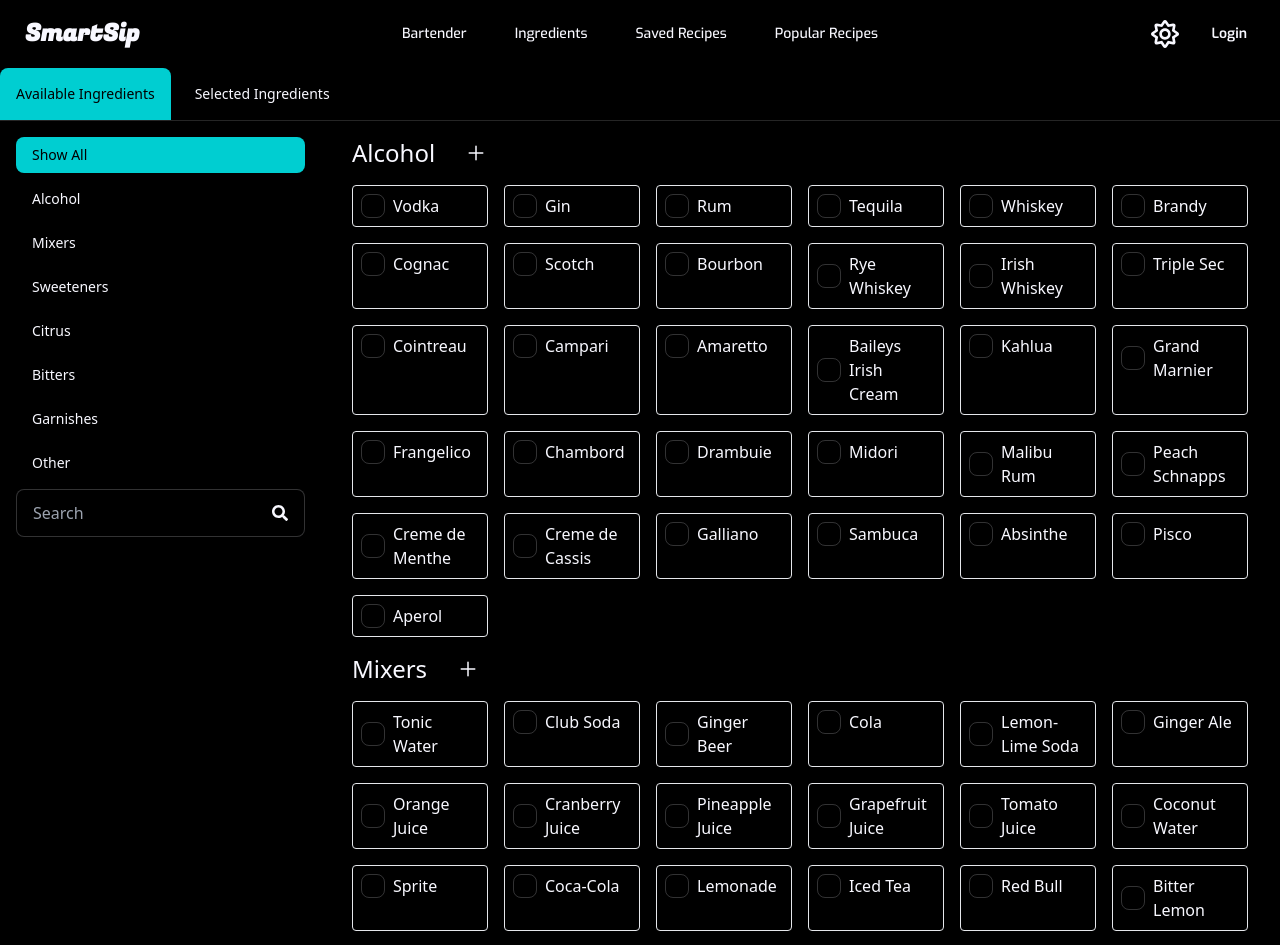
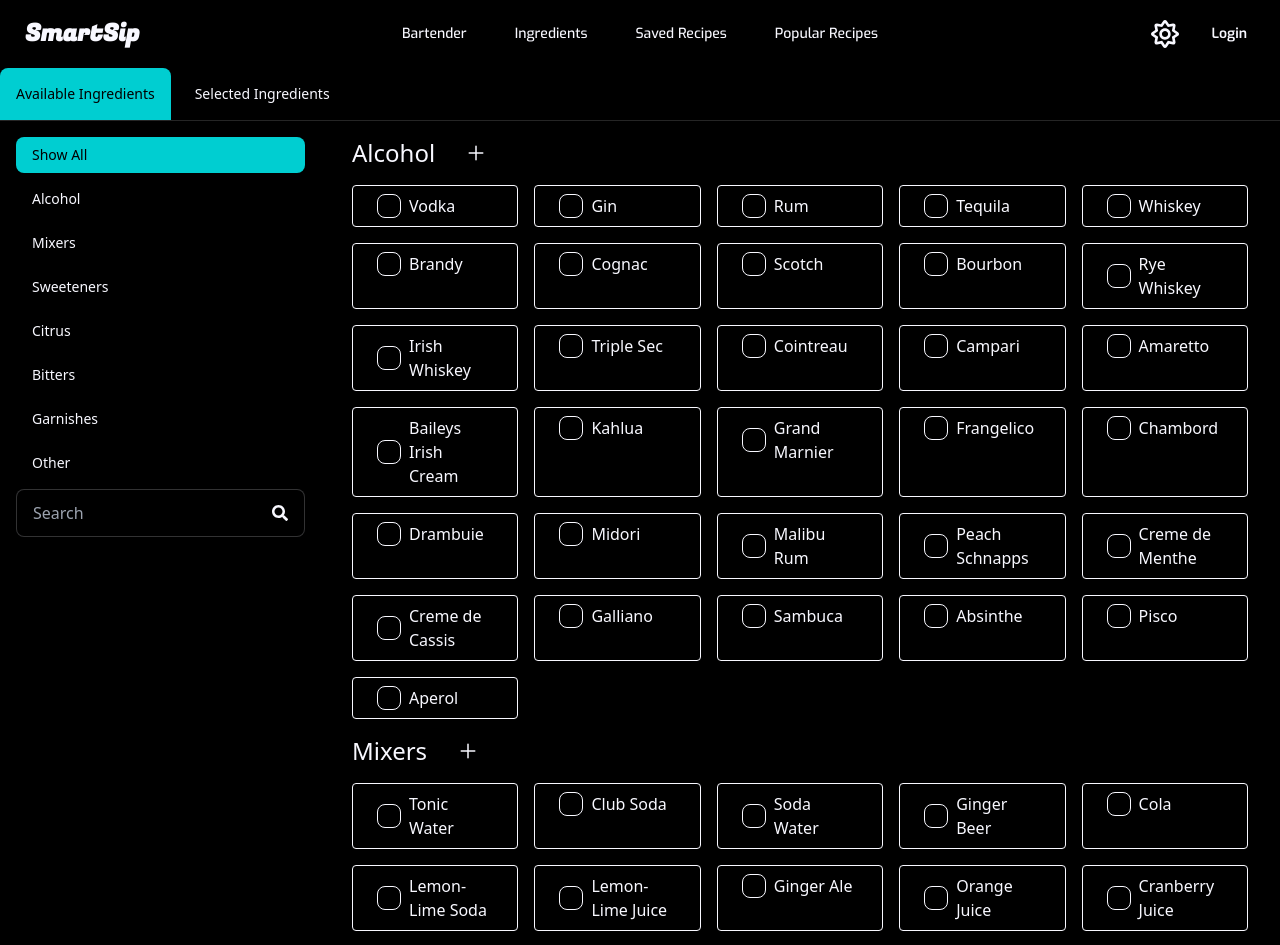
Before and after one commit to Awhalen1999/smart-sip, a React (Vite) app: page /ingredients in a window 1280 px wide. Shown: the top 945 px of the page. Built offline with nearby package versions, Linux system fonts and the light colour scheme.

Commit message:
available ingredients screen sizing

```diff
--- a/src/pages/ingredients/AvailableIngredients.jsx
+++ b/src/pages/ingredients/AvailableIngredients.jsx
@@ -71,7 +71,7 @@ const AvailableIngredients = () => {
   return (
     <div className='drawer lg:drawer-open'>
       <input id='my-drawer-2' type='checkbox' className='drawer-toggle' />
-      <div className='drawer-content flex flex-col items-start justify-start px-8 '>
+      <div className='drawer-content flex flex-col items-start justify-start px-8  mx-auto'>
         {/* Page content */}
         <div>
           <label
@@ -96,17 +96,20 @@ const AvailableIngredients = () => {
                     <IoAddOutline size={24} />
                   </button>
                 </div>
-                <div className='grid grid-cols-6 gap-4'>
+                <div className='grid grid-cols-2 sm:grid-cols-3 md:grid-cols-4 lg:grid-cols-5 gap-4'>
                   {[...items, ...(customItems[category] || [])]
                     .filter((item) =>
                       item.toLowerCase().includes(searchTerm.toLowerCase())
                     )
                     .map((item, index) => (
-                      <div key={index} className='border p-2 rounded'>
+                      <div
+                        key={index}
+                        className='border border-base-content px-6 py-2 rounded text-md'
+                      >
                         <label className='flex items-center'>
                           <input
                             type='checkbox'
-                            className='checkbox mr-2'
+                            className='checkbox checkbox-primary border-base-content checked:border-primary mr-2'
                             value={item}
                             onChange={handleCheckboxChange}
                             checked={checkedItems.includes(item)}
@@ -117,7 +120,7 @@ const AvailableIngredients = () => {
                               className='ml-4 text-error'
                               onClick={() => handleDeleteItem(category, item)}
                             >
-                              <TiDelete size={22} />
+                              <TiDelete size={24} />
                             </button>
                           )}
                         </label>
--- a/src/pages/ingredients/IngredientList.js
+++ b/src/pages/ingredients/IngredientList.js
@@ -35,9 +35,11 @@ const ingredientsList = {
   Mixers: [
     'Tonic Water',
     'Club Soda',
+    'Soda Water',
     'Ginger Beer',
     'Cola',
     'Lemon-Lime Soda',
+    'Lemon-Lime Juice',
     'Ginger Ale',
     'Orange Juice',
     'Cranberry Juice',
@@ -49,7 +51,7 @@ const ingredientsList = {
     'Coca-Cola',
     'Lemonade',
     'Iced Tea',
-    'Red Bull',
+    'Energy Drink',
     'Bitter Lemon',
     'Fruit Punch',
   ],
@@ -118,7 +120,6 @@ const ingredientsList = {
     'Water',
     'Soda Water',
     'Sparkling Water',
-    'Tonic Syrup',
     'Egg White',
     'Egg Yolk',
     'Heavy Cream',
```
